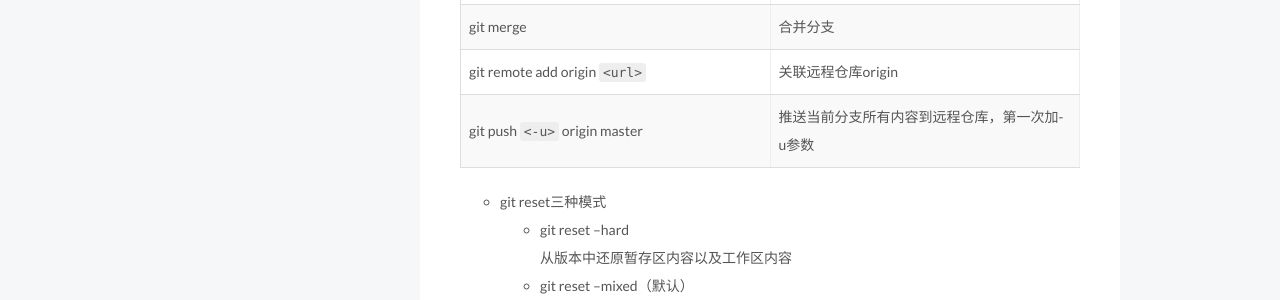
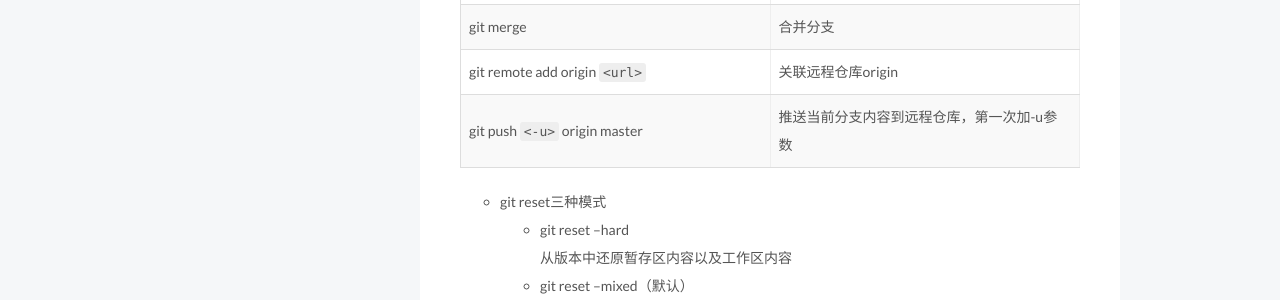
Before and after one commit to linenus/linenus.github.io, a Jekyll site: the page built from _posts/2018-03-19-git简单操作.md, in a window 1280 px wide. Shown: the part 1124-1424 px from the top of the page. Built offline with Jekyll 4.4.1, drawn with Linux system fonts in a browser that asks for light colours; comment, search, counter and statistics services are not loaded.

Commit message:
Update 2018-03-19-git简单操作.md

```diff
--- a/_posts/2018-03-19-git简单操作.md
+++ b/_posts/2018-03-19-git简单操作.md
@@ -27,10 +27,10 @@ updated: 2018-03-19
 |git clone `<url>`|克隆远程仓库|
 |git merge|合并分支|
 |git remote add origin `<url>`|关联远程仓库origin|
-|git push `<-u>` origin master|推送当前分支所有内容到远程仓库，第一次加-u参数|
+|git push `<-u>` origin master|推送当前分支内容到远程仓库，第一次加-u参数|
 
 
-* git reset三种模式
+- git reset三种模式
   1. git reset --hard<br>
    从版本中还原暂存区内容以及工作区内容
   2. git reset --mixed（默认）<br>
```
